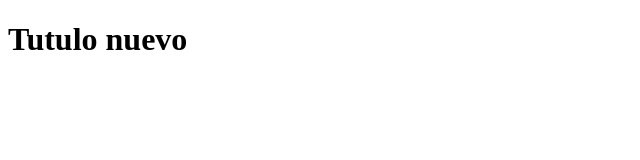
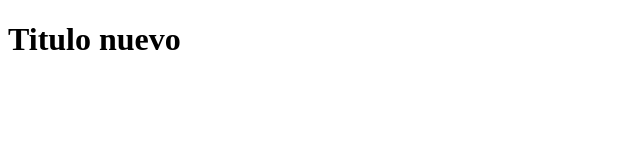
Before and after one commit to josecastrillon/hello-world-git, a plain HTML site: page index.html in a window 1280 px wide. Shown: the whole page, without its empty margins (0-640 px from the left). Drawn offline with Linux system fonts and the light colour scheme.

Commit message:
pedia Commit

```diff
--- a/index.html
+++ b/index.html
@@ -6,6 +6,6 @@
     <title>Document</title>
 </head>
 <body>
-    <h1>Tutulo nuevo</h1>
+    <h1>Titulo nuevo</h1>
 </body>
 </html>
```
